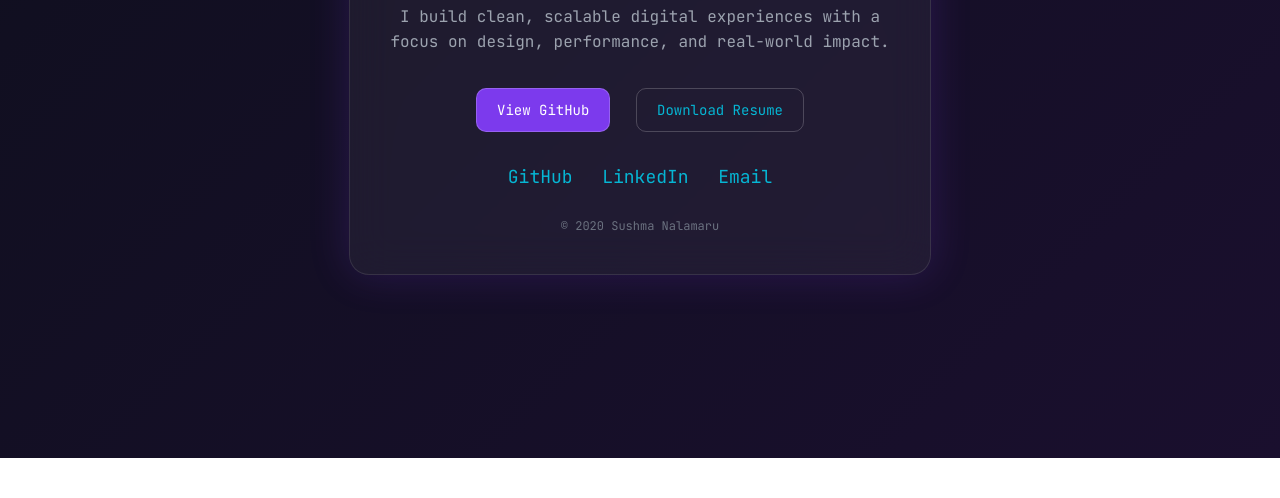
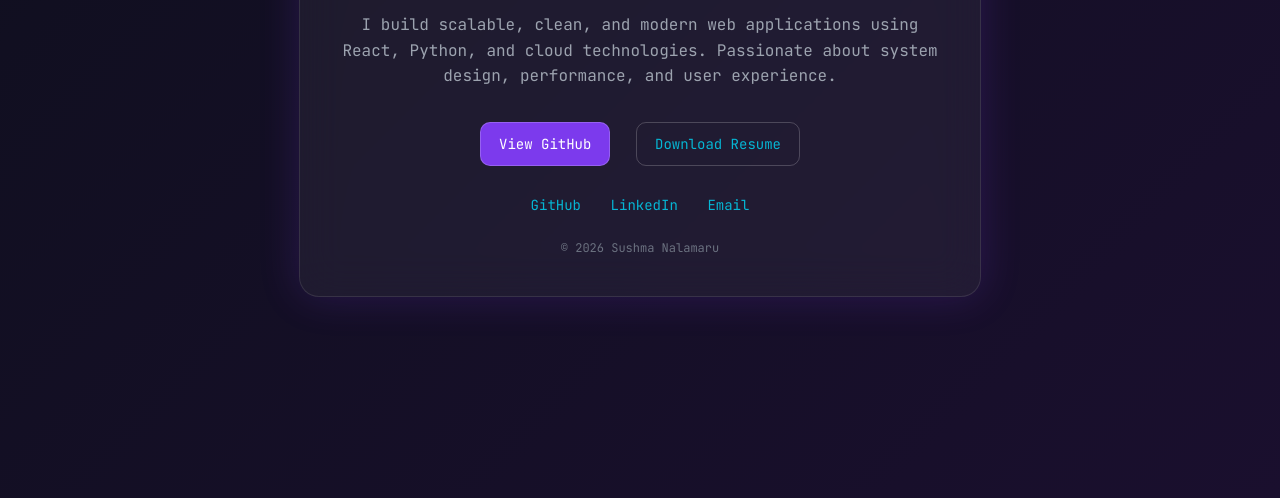
Before and after one commit to Sushma-Nalamaru/sushmanalamaru, a plain HTML site: page index.html in a window 1280 px wide. Shown: the part 342-840 px from the top of the page. Before the commit the page ends 800 px from the top, so only its background shows below. Drawn offline with Linux system fonts and the light colour scheme.

Commit message:
Update index.html

```diff
--- a/index.html
+++ b/index.html
@@ -3,10 +3,29 @@
 <head>
   <meta charset="UTF-8" />
   <meta name="viewport" content="width=device-width, initial-scale=1.0"/>
-  <title>Sushma Nalamaru</title>
 
+  <title>Sushma Nalamaru | Software Engineer Portfolio</title>
+
+  <!-- ================= SEO ================= -->
+  <meta name="description" content="Sushma Nalamaru - Software Engineer specializing in full-stack development, React, Python, and modern scalable web applications. Portfolio showcasing skills and projects.">
+  <meta name="keywords" content="Sushma Nalamaru, Software Engineer, Full Stack Developer, React Developer, Python Developer, Portfolio">
+  <meta name="author" content="Sushma Nalamaru">
+  <meta name="robots" content="index, follow">
+
+  <!-- Open Graph -->
+  <meta property="og:title" content="Sushma Nalamaru | Software Engineer">
+  <meta property="og:description" content="Portfolio of Sushma Nalamaru showcasing full-stack development skills and projects.">
+  <meta property="og:type" content="website">
+
+  <!-- Twitter -->
+  <meta name="twitter:card" content="summary">
+  <meta name="twitter:title" content="Sushma Nalamaru | Software Engineer">
+  <meta name="twitter:description" content="Full-stack developer portfolio.">
+
+  <!-- Fonts -->
   <link href="https://fonts.googleapis.com/css2?family=JetBrains+Mono:wght@400;700&display=swap" rel="stylesheet">
 
+  <!-- ================= STYLE ================= -->
   <style>
     body {
       margin: 0;
@@ -16,8 +35,9 @@
       display: flex;
       align-items: center;
       justify-content: center;
-      height: 100vh;
-      overflow: hidden;
+      min-height: 100vh;
+      text-align: center;
+      padding: 20px;
     }
 
     .card {
@@ -26,9 +46,8 @@
       border: 1px solid rgba(255,255,255,0.1);
       border-radius: 20px;
       padding: 40px;
-      text-align: center;
-      max-width: 500px;
-      width: 90%;
+      max-width: 600px;
+      width: 100%;
       box-shadow: 0 0 40px rgba(124,58,237,0.2);
     }
 
@@ -46,7 +65,7 @@
     p {
       color: #9ca3af;
       line-height: 1.6;
-      margin: 20px 0;
+      margin: 15px 0;
     }
 
     .buttons {
@@ -56,17 +75,17 @@
     .btn {
       display: inline-block;
       margin: 8px;
-      padding: 12px 20px;
+      padding: 12px 18px;
       border-radius: 10px;
       text-decoration: none;
       font-size: 14px;
       border: 1px solid rgba(255,255,255,0.2);
       transition: 0.3s;
+      color: #fff;
     }
 
     .btn-primary {
       background: #7c3aed;
-      color: white;
     }
 
     .btn-primary:hover {
@@ -82,18 +101,22 @@
     }
 
     .socials {
-      margin-top: 25px;
+      margin-top: 20px;
     }
 
     .socials a {
       margin: 0 10px;
       color: #06b6d4;
       text-decoration: none;
-      font-size: 18px;
+      font-size: 14px;
     }
 
-    .footer {
-      margin-top: 30px;
+    .hidden-seo {
+      display: none;
+    }
+
+    footer {
+      margin-top: 25px;
       font-size: 12px;
       color: #6b7280;
     }
@@ -102,20 +125,26 @@
 
 <body>
 
+  <!-- Hidden SEO text for search engines -->
+  <h1 class="hidden-seo">
+    Sushma Nalamaru Software Engineer Full Stack Developer React Python Portfolio
+  </h1>
+
   <div class="card">
+
     <h1>
       Sushma <span class="accent">Nalamaru</span>
     </h1>
 
-    <p>Software Engineer & Tech Enthusiast</p>
+    <p>Software Engineer & Full-Stack Developer</p>
 
     <p>
-      I build clean, scalable digital experiences with a focus on design,
-      performance, and real-world impact.
+      I build scalable, clean, and modern web applications using React, Python, and cloud technologies.
+      Passionate about system design, performance, and user experience.
     </p>
 
     <div class="buttons">
-      <a href="https://github.com/SushmaNalamaru" class="btn btn-primary" target="_blank">
+      <a href="https://github.com/Sushma-Nalamaru" class="btn btn-primary" target="_blank">
         View GitHub
       </a>
 
@@ -125,14 +154,15 @@
     </div>
 
     <div class="socials">
-      <a href="https://github.com/SushmaNalamaru" target="_blank">GitHub</a>
+      <a href="https://github.com/Sushma-Nalamaru" target="_blank">GitHub</a>
       <a href="https://linkedin.com" target="_blank">LinkedIn</a>
       <a href="mailto:your@email.com">Email</a>
     </div>
 
-    <div class="footer">
-      © 2020 Sushma Nalamaru
-    </div>
+    <footer>
+      © 2026 Sushma Nalamaru
+    </footer>
+
   </div>
 
 </body>
```
